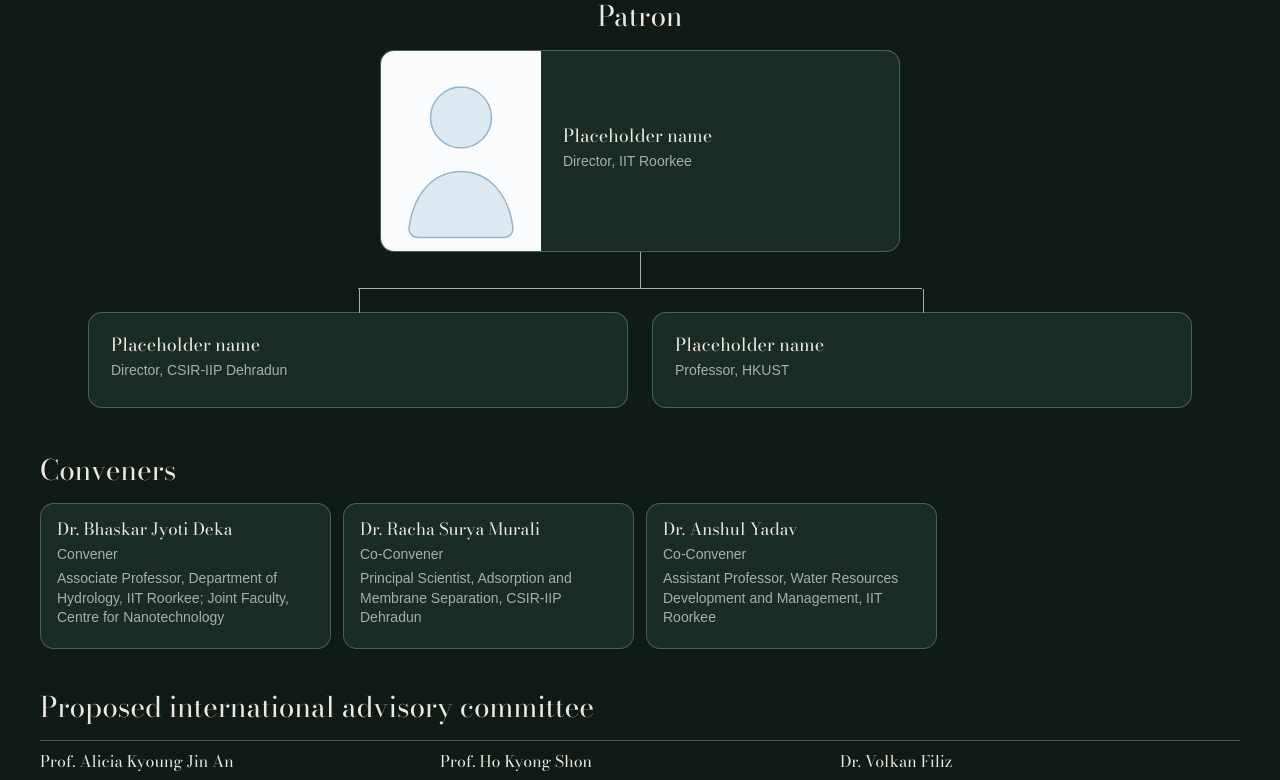
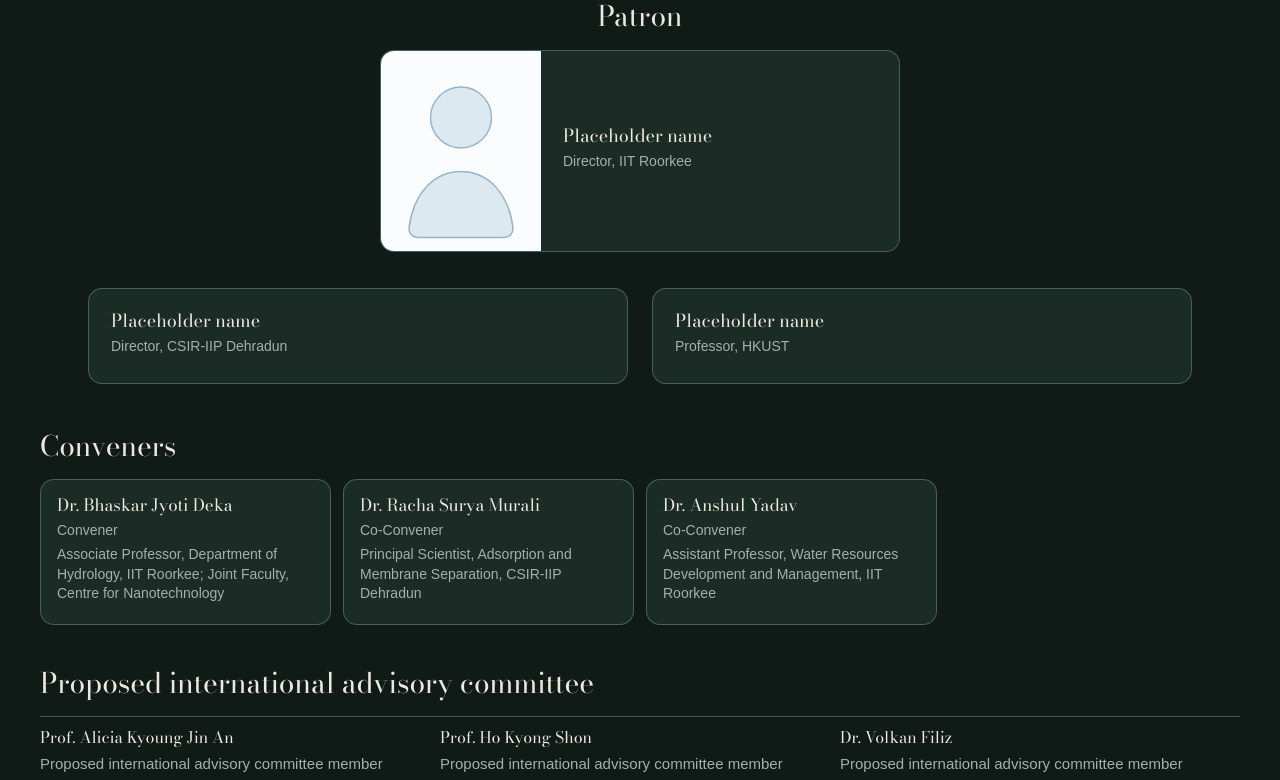
Before and after one commit to gkrish088-blip/ConferenceWebsite, a React (Vite) app: page / in a window 1280 px wide. Shown: the part 6251-7031 px from the top of the page. Built offline with nearby package versions, Linux system fonts and the light colour scheme; a web font is replaced by a local one.

Commit message:
Remove the interactive committee card connector

```diff
--- a/src/styles/site.module.css
+++ b/src/styles/site.module.css
@@ -1738,6 +1738,16 @@
   display: grid;
   gap: 12px;
 }
+[data-interactive] .featuredCommitteeGroup::after,
+[data-interactive] .leadershipPair::before,
+[data-interactive] .pairMember::before {
+  content: none;
+}
+
+[data-interactive] .leadershipPair {
+  padding-top: 0;
+}
+
 [data-interactive] .siteFooter :is(p, a) {
   color: var(--ink);
 }
```
